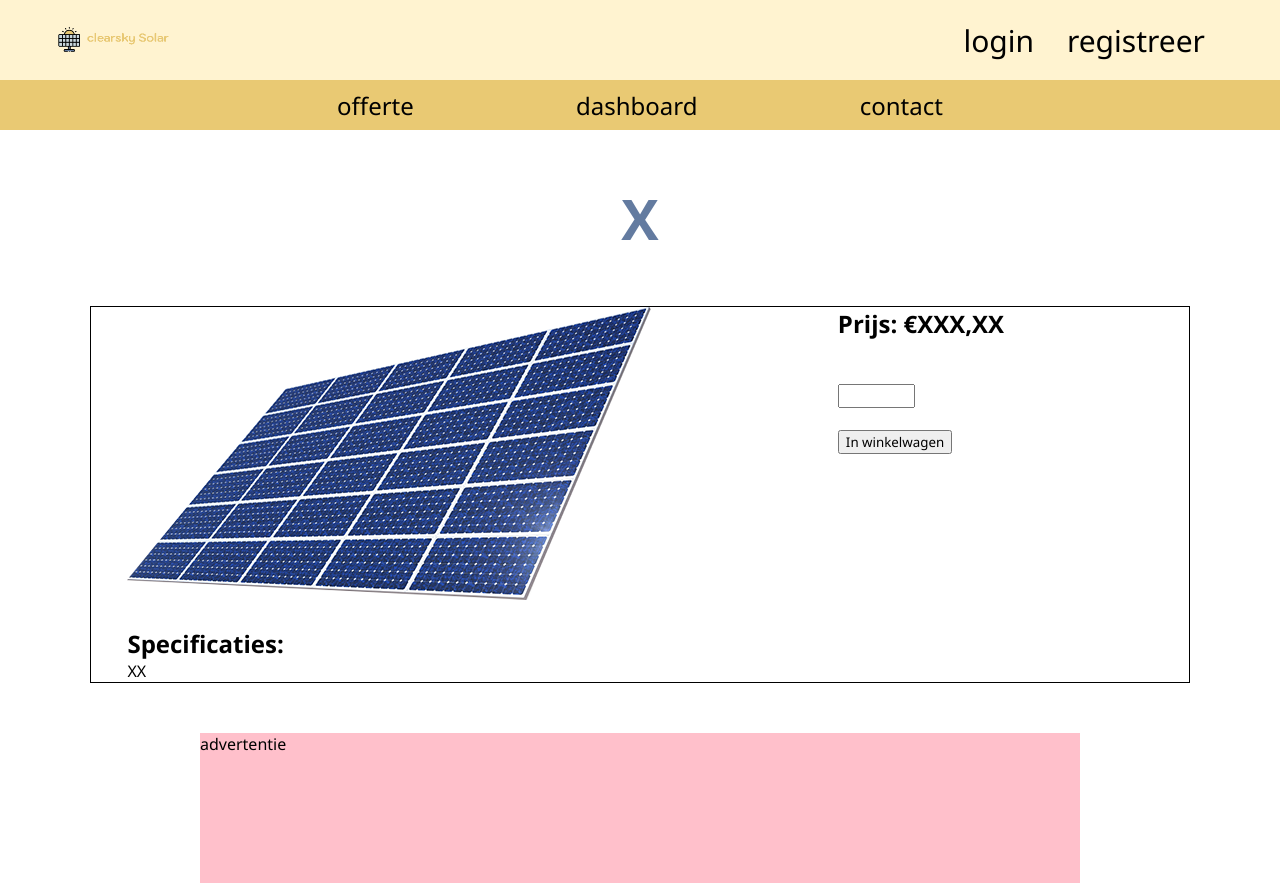
After one commit to jayem747/zonnepanelen, a PHP site: page /product.php in a window 1280 px wide. The commit adds this page. Run offline with PHP 8.4, Linux system fonts and the light colour scheme.

Commit message:
Added sql & start of product page

```diff
--- a/css/style.css
+++ b/css/style.css
@@ -253,4 +253,17 @@ CONTENT
     border-radius: 5px;
 }
 
+/* PRODUCT PAGE */
+
+#product_grid {
+    display: grid;
+    grid-template-columns: auto auto;
+    row-gap: 50px;
+    border: 1px solid black;
+}
+
+.product_page_container {
+    width: 90%;
+}
+
 /*-----------------------------------------------------------------------------*/
--- /dev/null
+++ b/product.php
@@ -0,0 +1,32 @@
+<?php
+require_once("php/header.php");
+?>
+
+<div class="main_content">
+    <section class="divider_50px"><!-- divider --></section>
+    <h1 class="blue_top_text">X</h1>
+    <section class="divider_50px"><!-- divider --></section>
+    <section id="product_grid">
+        <section class="product_page_container">
+            <section class="">
+                <img src="img/solar_image.png" class="product_image">
+            </section>
+            <br>
+            <h2>Specificaties:</h2>
+            <p>XX</p>
+        </section>
+        <section class="product_page_container">
+            <h2>Prijs: €XXX,XX</h2>
+            <br><br>
+            <form method="post" action="#">
+                <input type="number" name="aantal" min="1" max="50">
+                <br><br>
+                <input type="submit" value="In winkelwagen">
+            </form>
+        </section>
+    </section>
+    <section class="divider_50px"><!-- divider --></section>
+    <section class="horizontal_ad">
+        advertentie
+    </section>
+</div>
```
Also changed, not shown: clearsky.sql (added, +54 -0 lines).
